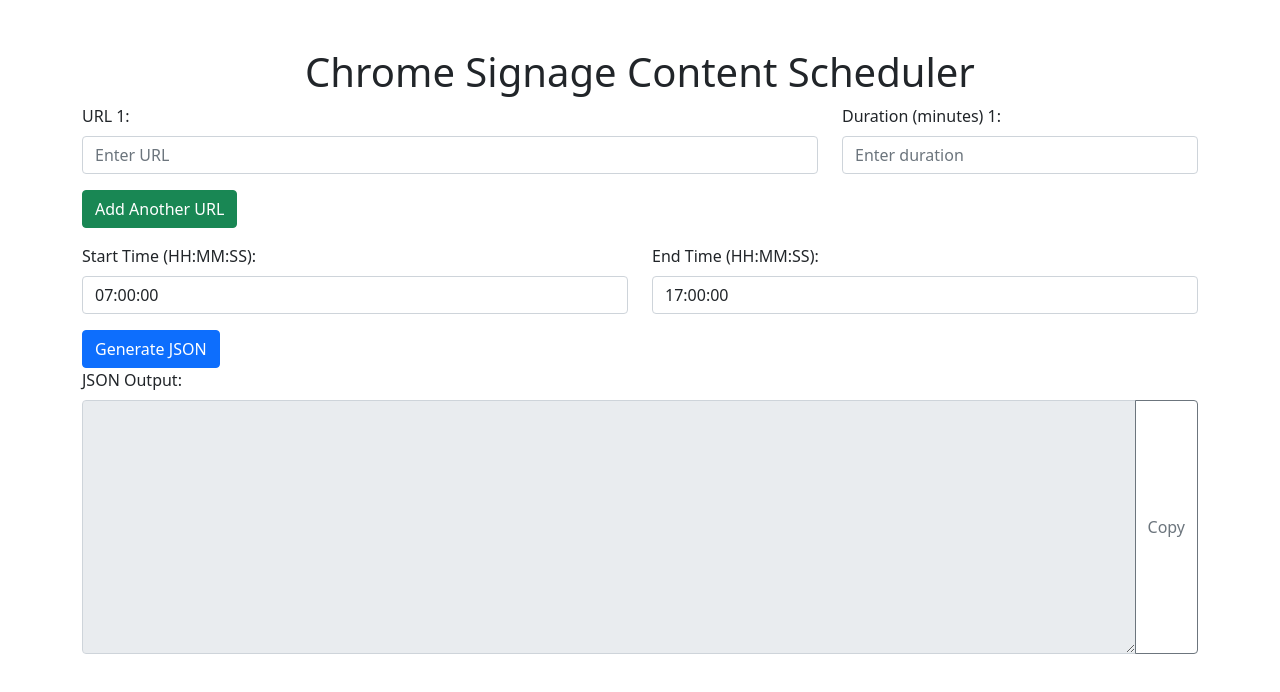
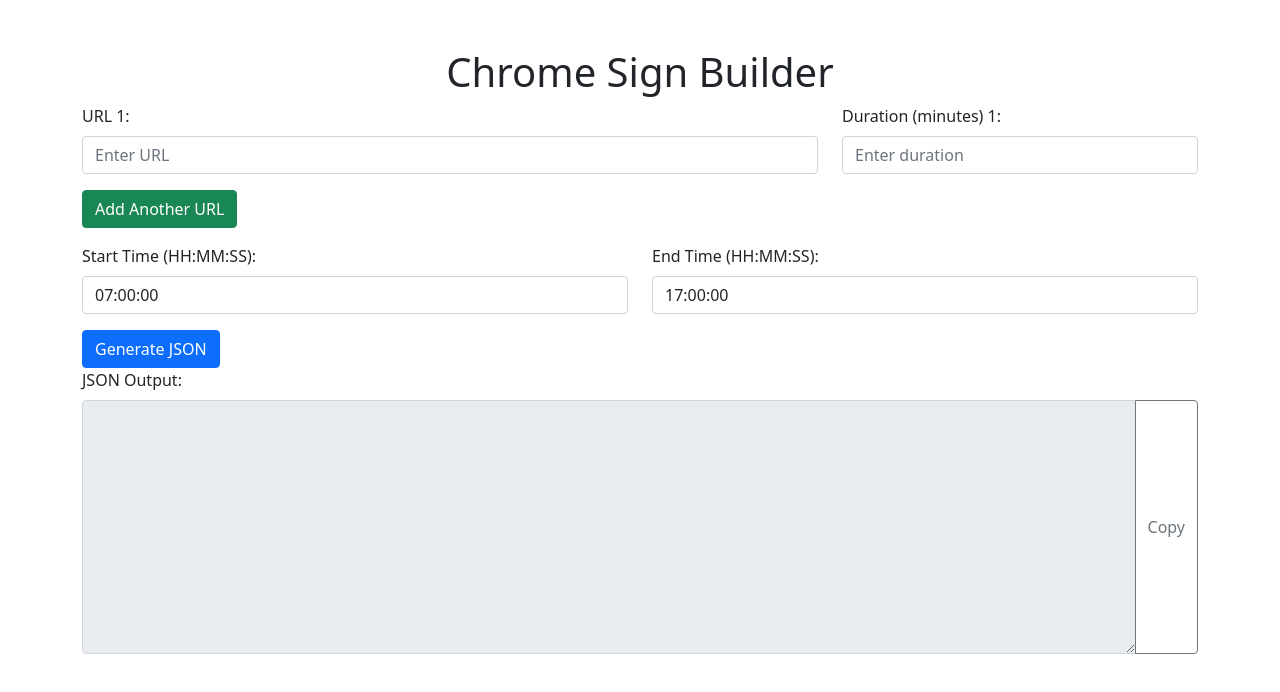
Before and after one commit to Vik2434/Chrome-Sign-Builder, a plain HTML site: page index.html in a window 1280 px wide. Drawn offline with nearby package versions, Linux system fonts and the light colour scheme.

Commit message:
Update index.html

```diff
--- a/index.html
+++ b/index.html
@@ -9,7 +9,7 @@
 </head>
 
 <body class="container mt-5">
-    <h1 class="text-center">Chrome Signage Content Scheduler</h1>
+    <h1 class="text-center">Chrome Sign Builder</h1>
     <form id="scheduleForm">
         <div id="urlsContainer">
             <div class="row mb-3">
```
